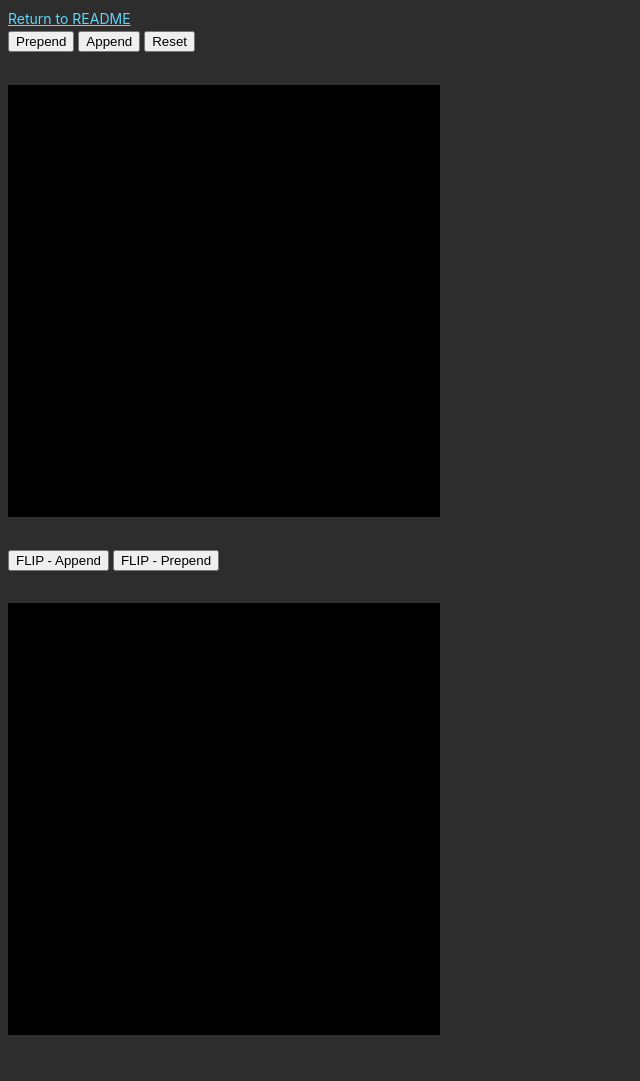
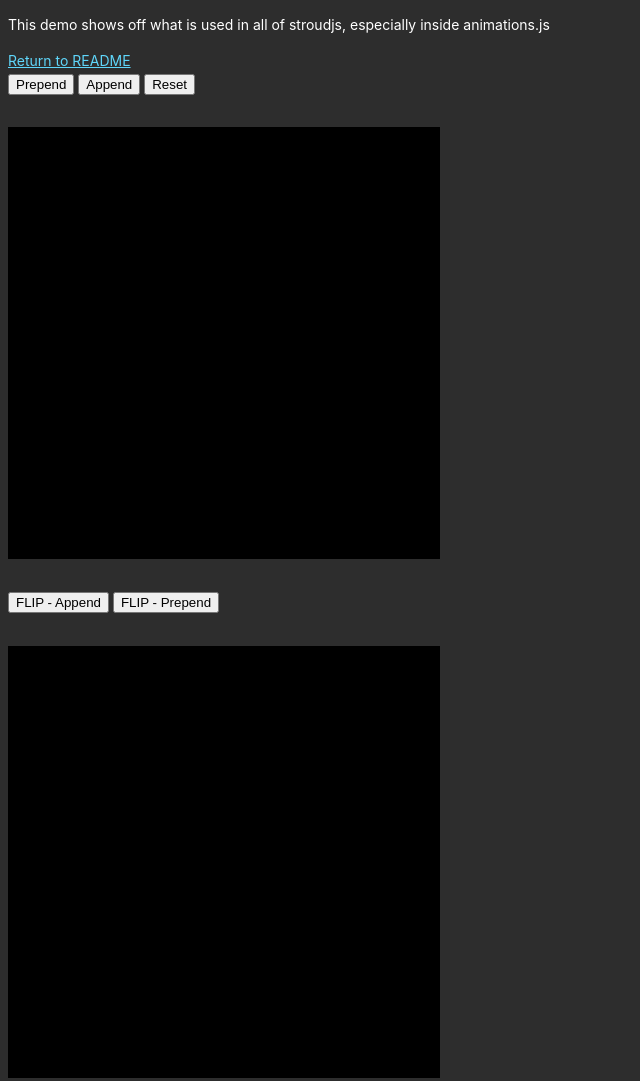
Before and after one commit to tsclay/stroudjs, a website: page public/demo/demo.html in a window 1280 px wide. Shown: the whole page, without its empty margins (0-640 px from the left). Drawn offline with Linux system fonts and the light colour scheme.

Commit message:
edit demo page

```diff
--- a/public/demo/demo.html
+++ b/public/demo/demo.html
@@ -10,6 +10,10 @@
     <script src="../../src/dom.js"></script>
   </head>
   <body>
+    <p>
+      This demo shows off what is used in all of stroudjs, especially inside
+      animations.js
+    </p>
     <a href="/public/index.html">Return to README</a>
     <div id="left-workspace">
       <div class="left-btn-group">
```
